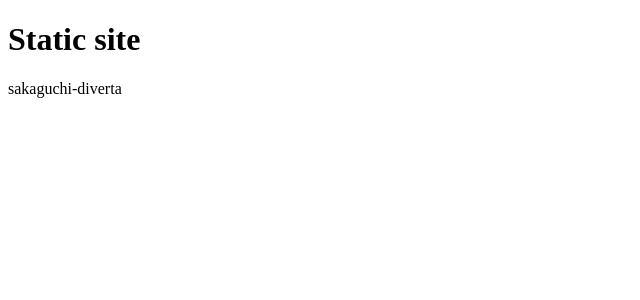
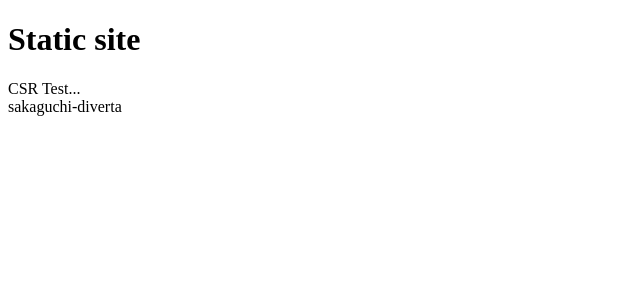
Before and after one commit to sakaguchi-diverta/ssg_sandbox, a Nuxt app: page /csr/test in a window 1280 px wide. Shown: the top 300 px of the page, without its empty margins (0-640 px from the left). Built offline with nearby package versions, Linux system fonts and the light colour scheme.

Commit message:
Create test.vue

```diff
--- /dev/null
+++ b/pages/csr/test.vue
@@ -0,0 +1,15 @@
+<template>
+<div>
+  CSR Test...
+</div>
+</template>
+
+<script>
+export default {
+  head() {
+    return {
+      title: 'CSR Test',
+    }
+  }
+}
+</script>
```
